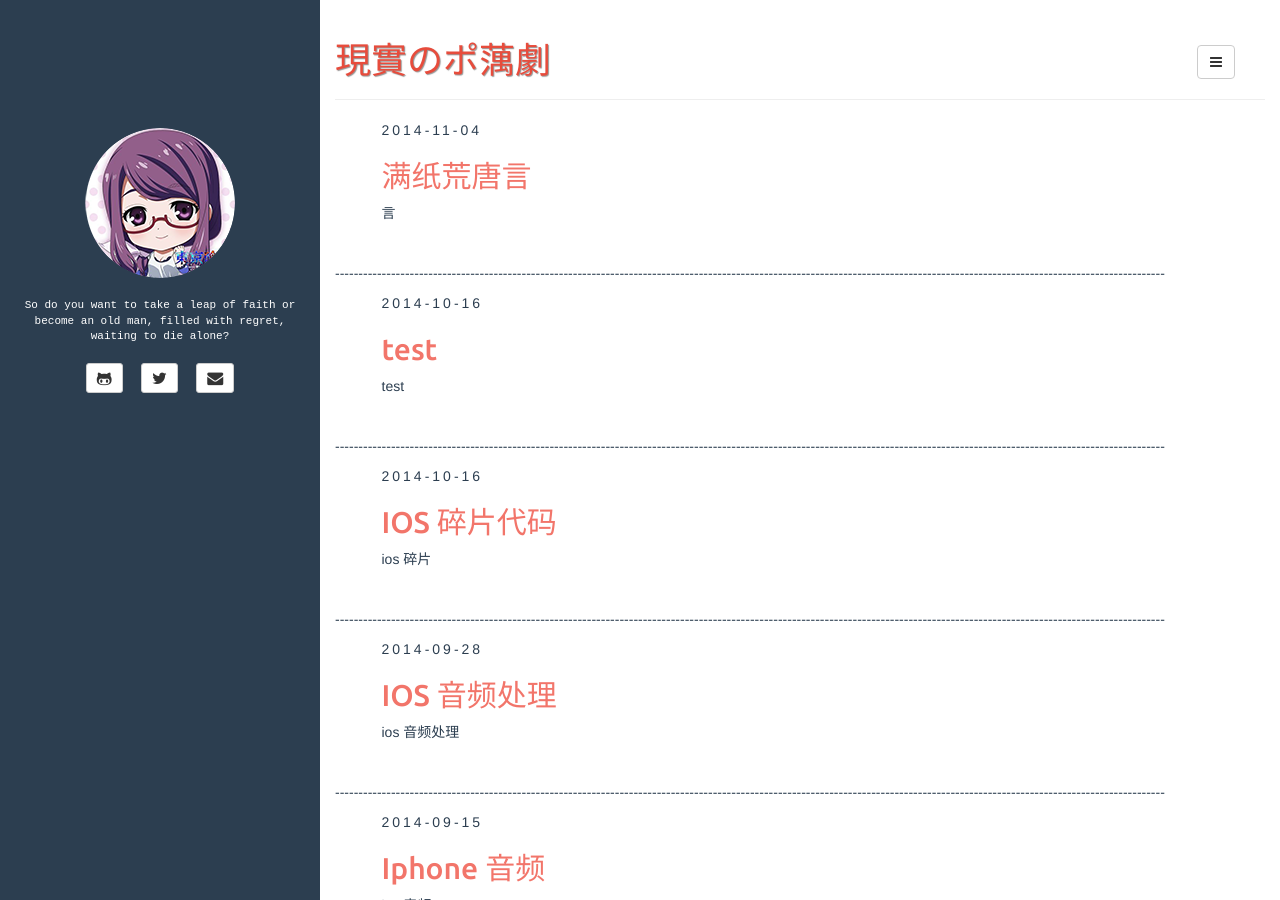
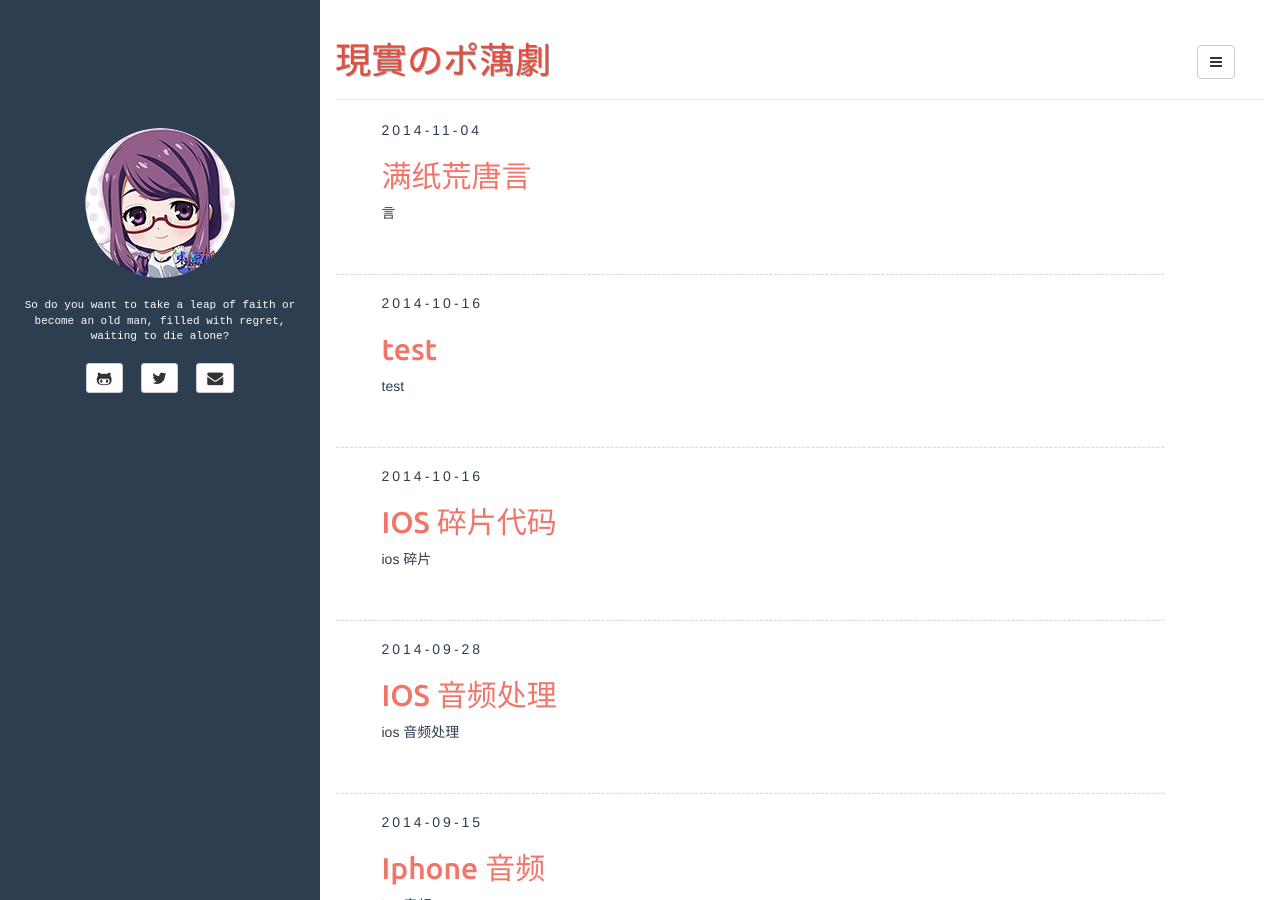
Before and after one commit to plusyu/plusyu.github.io, a Jekyll site: the page built from index.html, in a window 1280 px wide and 900 px high. Built offline with Jekyll 4.4.1, drawn with Linux system fonts in a browser that asks for light colours; the list of posts is cut into pages by our own code.

Commit message:
border color

```diff
--- a/index.html
+++ b/index.html
@@ -29,7 +29,7 @@ tagline:
     {% endif %}
   </div>
 </article>
-<p>----------------------------------------------------------------------------------------------------------------------------------------------------------------------------------</p>
+<p><font color="#ddd8d8">----------------------------------------------------------------------------------------------------------------------------------------------------------------------------------</font></p>
 {% endfor %}
 <hr/>
 
```
